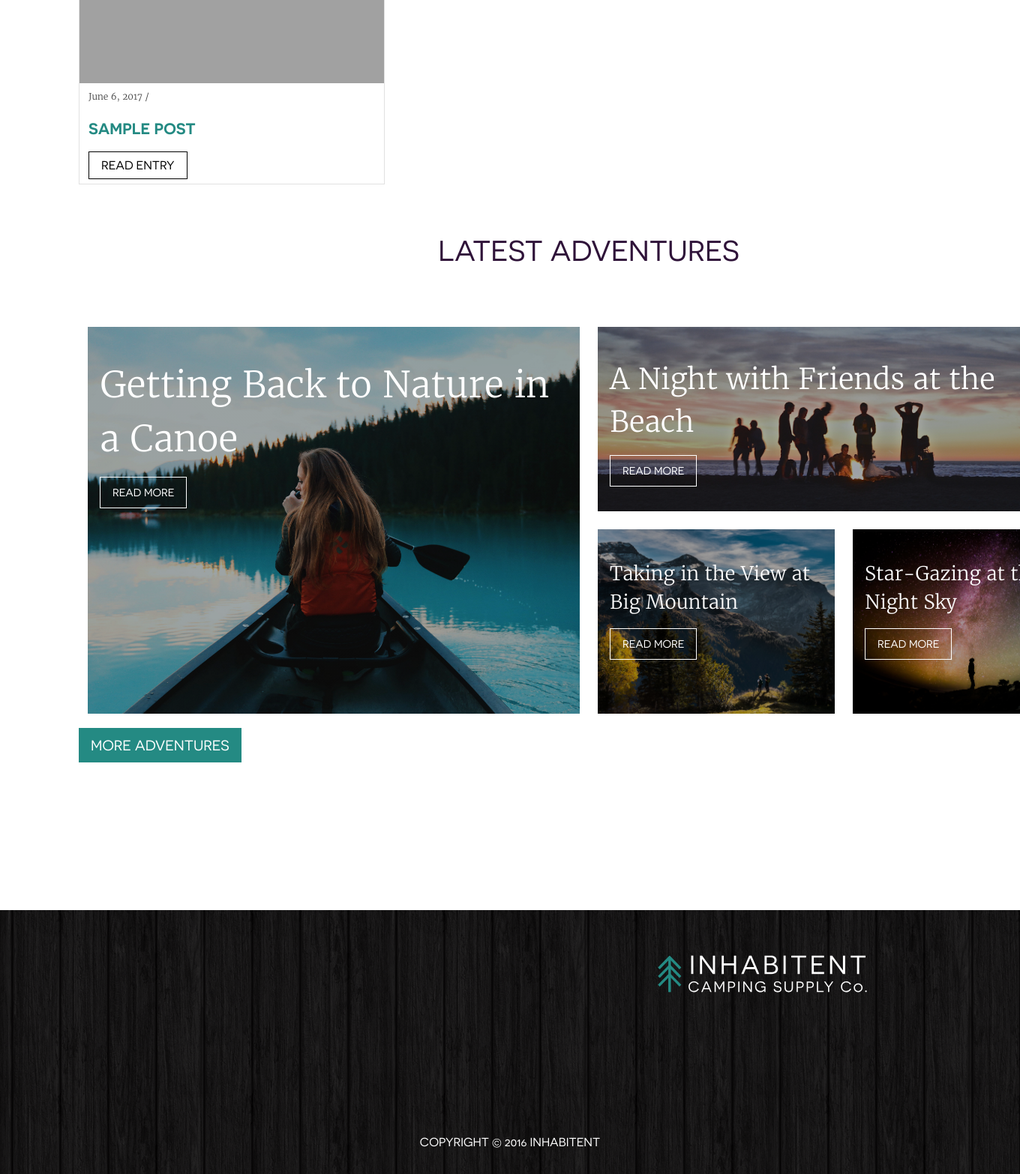
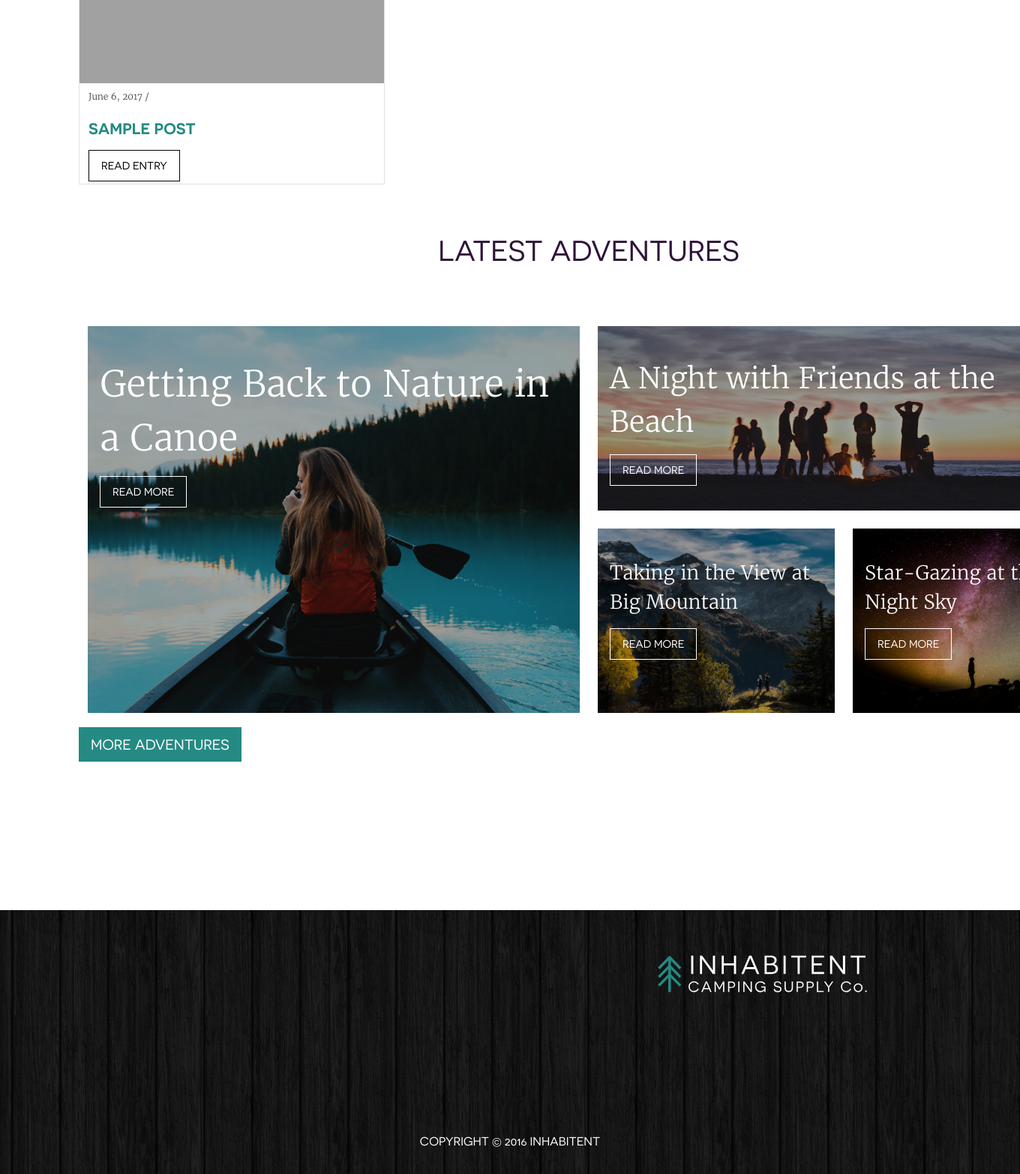
Before and after one commit to selikem/inhabitent-site, a WordPress theme: template themes/inhabitent/front-page.php in a window 1360 px wide; the page is wider, and only the part inside the window is pictured. Shown: the part 1375-2941 px from the top of that part at 75% size. Run offline with PHP 8.4 and a stand-in for WordPress, Linux system fonts and the light colour scheme; the site name, menu and one post (Sample post) are stand-ins, and other content is empty.

Commit message:
typography fix

```diff
--- a/themes/inhabitent/sass/_navigation.scss
+++ b/themes/inhabitent/sass/_navigation.scss
@@ -227,10 +227,11 @@ a {
 .site-content .black-btn, .site-content .read-more {
 	border: 1px solid #000;
 	color: #000;
-	padding: 0.5rem 1rem;
+	padding: 0.75rem 1rem;
 	background: $brand_white;
 	font-family: $font__accent;
 	text-transform: uppercase;
+	font-size: 0.9rem;
 	&:hover, &:active, &:focus {
 		background: $brand_green;
 		border: 1px solid $brand_green;
--- a/themes/inhabitent/style.css
+++ b/themes/inhabitent/style.css
@@ -624,10 +624,11 @@ a {
 .site-content .black-btn, .site-content .read-more {
   border: 1px solid #000;
   color: #000;
-  padding: 0.5rem 1rem;
+  padding: 0.75rem 1rem;
   background: #fff;
   font-family: "novocento", Courier, monospace;
-  text-transform: uppercase; }
+  text-transform: uppercase;
+  font-size: 0.9rem; }
   .site-content .black-btn:hover, .site-content .black-btn:active, .site-content .black-btn:focus, .site-content .read-more:hover, .site-content .read-more:active, .site-content .read-more:focus {
     background: #248A83;
     border: 1px solid #248A83;
```
Also changed, not shown: themes/inhabitent/build/css/style.min.css, 1 other file.
